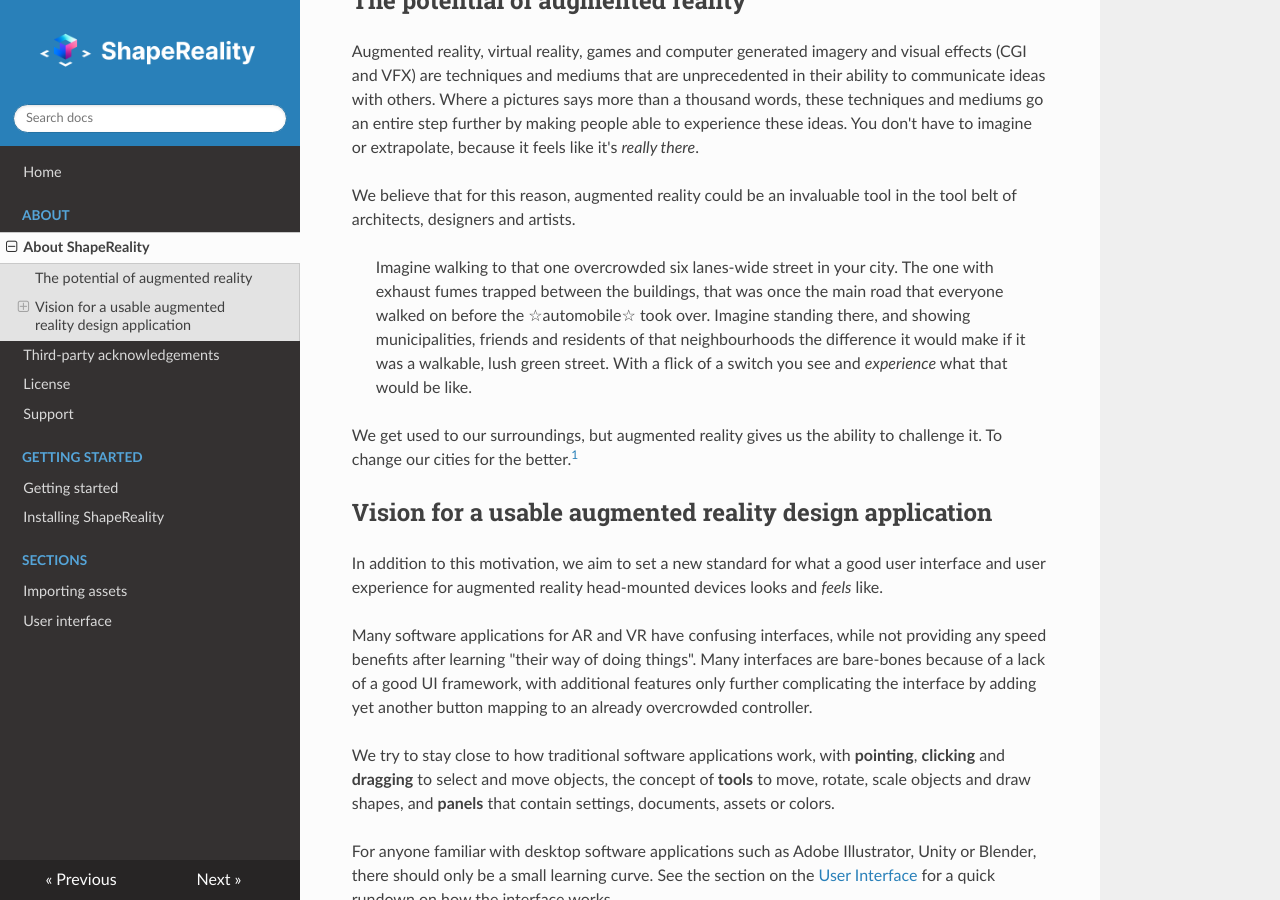
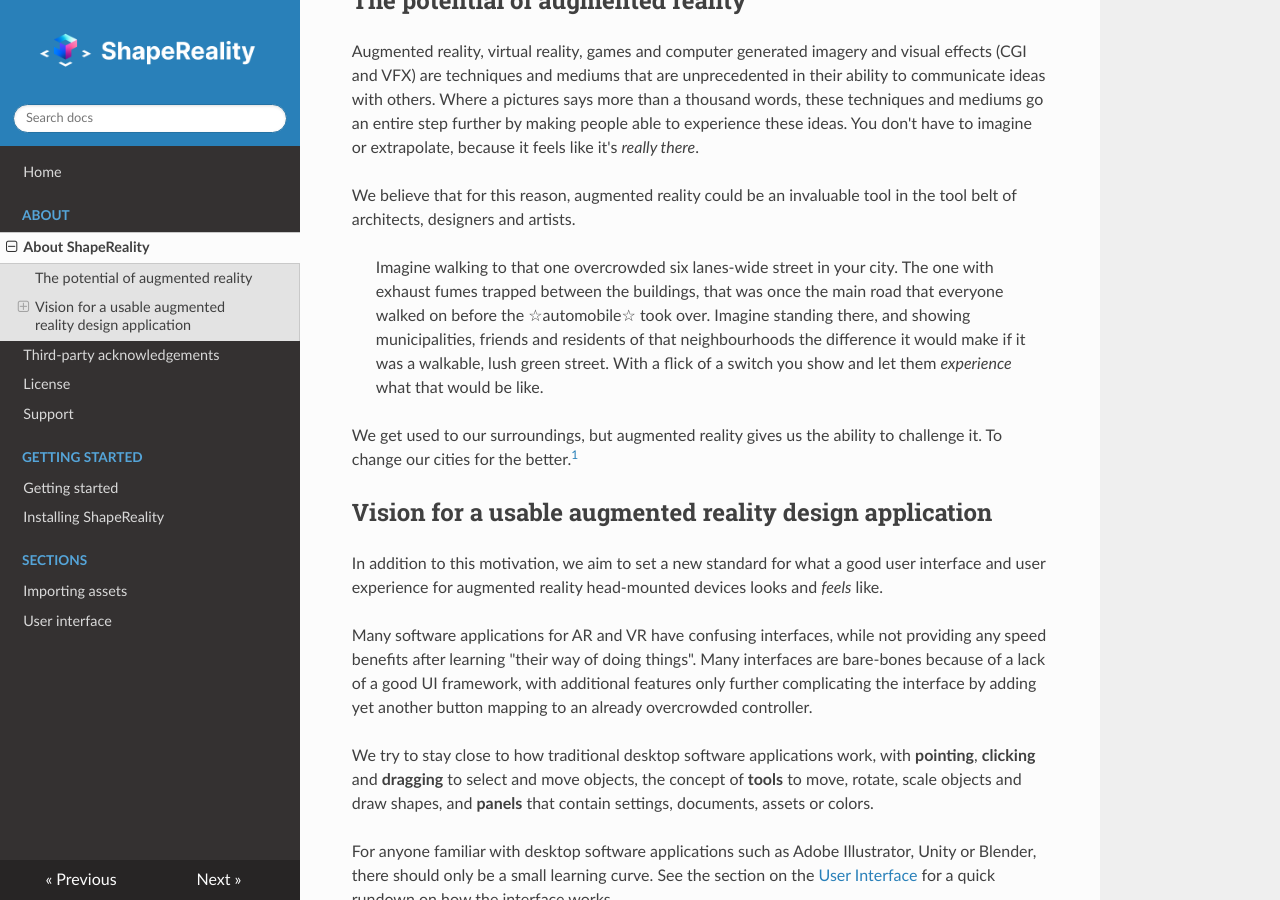
Before and after one commit to ShapeReality/cuboid-docs, an MkDocs documentation site: the page built from docs/about/about-shapereality.md, in a window 1280 px wide and 900 px high, scrolled down 392 px. Built offline with MkDocs 1.6.1, drawn with Linux system fonts in a browser that asks for light colours; nearby versions of some CDN libraries.

Commit message:
Update about-shapereality.md

```diff
--- a/docs/about/about-shapereality.md
+++ b/docs/about/about-shapereality.md
@@ -12,7 +12,7 @@ Augmented reality, virtual reality, games and computer generated imagery and vis
 
 We believe that for this reason, augmented reality could be an invaluable tool in the tool belt of architects, designers and artists.
 
-> Imagine walking to that one overcrowded six lanes-wide street in your city. The one with exhaust fumes trapped between the buildings, that was once the main road that everyone walked on before the ☆automobile☆ took over. Imagine standing there, and showing municipalities, friends and residents of that neighbourhoods the difference it would make if it was a walkable, lush green street. With a flick of a switch you see and *experience* what that would be like.
+> Imagine walking to that one overcrowded six lanes-wide street in your city. The one with exhaust fumes trapped between the buildings, that was once the main road that everyone walked on before the ☆automobile☆ took over. Imagine standing there, and showing municipalities, friends and residents of that neighbourhoods the difference it would make if it was a walkable, lush green street. With a flick of a switch you show and let them *experience* what that would be like.
 
 We get used to our surroundings, but augmented reality gives us the ability to challenge it. To change our cities for the better.[^1]
 
@@ -22,7 +22,7 @@ In addition to this motivation, we aim to set a new standard for what a good use
 
 Many software applications for AR and VR have confusing interfaces, while not providing any speed benefits after learning "their way of doing things". Many interfaces are bare-bones because of a lack of a good UI framework, with additional features only further complicating the interface by adding yet another button mapping to an already overcrowded controller.
 
-We try to stay close to how traditional software applications work, with **pointing**, **clicking** and **dragging** to select and move objects, the concept of **tools** to move, rotate, scale objects and draw shapes, and **panels** that contain settings, documents, assets or colors.
+We try to stay close to how traditional desktop software applications work, with **pointing**, **clicking** and **dragging** to select and move objects, the concept of **tools** to move, rotate, scale objects and draw shapes, and **panels** that contain settings, documents, assets or colors.
 
 For anyone familiar with desktop software applications such as Adobe Illustrator, Unity or Blender, there should only be a small learning curve. See the section on the [User Interface](../sections/user-interface.md) for a quick rundown on how the interface works.
 
```
